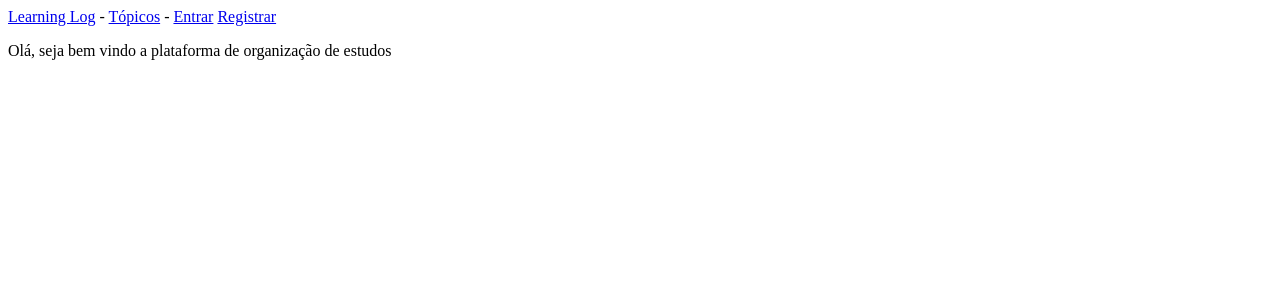
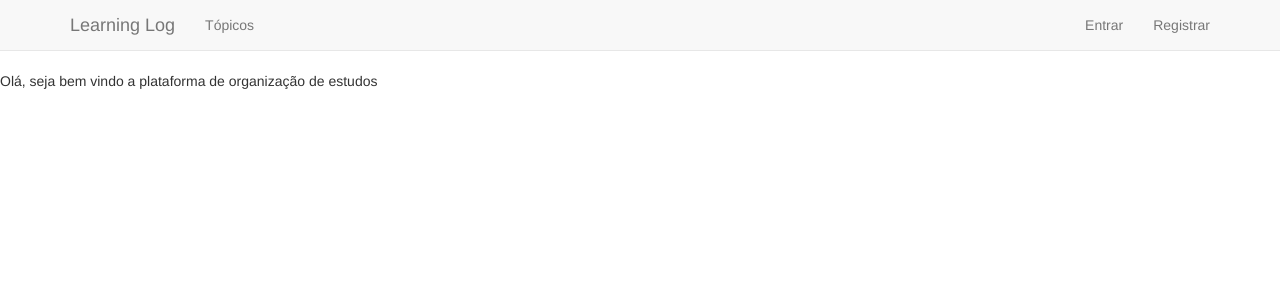
Before and after one commit to gabriel-gms/learning_log, a Django app: page / in a window 1280 px wide. Shown: the top 300 px of the page. Run offline with Django 5.2, Linux system fonts and the light colour scheme; some libraries are stand-ins or nearby versions.

Commit message:
style created

```diff
--- a/learning_log/settings.py
+++ b/learning_log/settings.py
@@ -39,6 +39,7 @@ INSTALLED_APPS = [
     'django.contrib.staticfiles',
     'learning_logs',
     'users',
+    'bootstrap3',
 ]
 
 MIDDLEWARE = [
@@ -119,3 +120,7 @@ USE_TZ = True
 STATIC_URL = 'static/'
 
 LOGIN_URL = '/users/login/'
+
+BOOTSTRAP3 = {
+    'include_jquery': True,
+}
--- a/learning_logs/templates/learning_logs/base.html
+++ b/learning_logs/templates/learning_logs/base.html
@@ -1,14 +1,59 @@
-<p>
-    <a href="{% url 'learning_logs:index' %}">Learning Log</a> -
-    <a href="{% url 'learning_logs:topics' %}">Tópicos</a> -
+<!DOCTYPE html>
+<html lang="pt-br">
+    <head>
+        <meta charset="utf-8">
+        <meta http-equiv="X-UA-Compatible" content="IE=edge">
+        <meta name="viewport" content="width=device-width, initial-scale=1">
+        <meta name="description" content="A simple app to log learning topics and entries.">
+        <meta name="keywords" content="anotações, anotação">
+        <meta name="author" content="Gabriel">
+
+        <title>Learning Log</title>
+
+        {% load bootstrap3 %}
+        {% bootstrap_css %}
+        {% bootstrap_javascript %}
+    </head>
+    <body>
+        <nav class="navbar navbar-default navbar-static-top">
+            <div class="container">
+                <div class="navbar-header">
+                    <button type="button" class="navbar-toggle collapsed" data-toggle="collapse" data-target="#navbar" aria-expanded="false">
+
+                    </button>
+                    <a class="navbar-brand" href="{% url 'learning_logs:index' %}">Learning Log</a>
+                </div>
+
+                <div id="navbar" class="collapse navbar-collapse">
+                    <ul class="nav navbar-nav">
+                        <li>
+                            <a href="{% url 'learning_logs:topics' %}">Tópicos</a>
+                        </li>
+                    </ul>
+
+                    <ul class="nav navbar-nav navbar-right">
                         {% if user.is_authenticated %}
-        Olá, {{ user.username }}!
+                            <li>
+                                <a>Olá, {{ user.username }}!</a>
+                            </li>
+                            <li>
                                 <a href="{% url 'users:logout' %}">Sair</a>
+                            </li>
                         {% else %}
+                            <li>
                                 <a href="{% url 'users:login' %}">Entrar</a>
+                            </li>
+                            <li>
                                 <a href="{% url 'users:register' %}">Registrar</a>
+                            </li>
                         {% endif %}
-</p>
+                    </ul>
+                </div>
+            </div>
+        </nav>
+    </body>
+</html>
+
 
 
 {% block content %}{% endblock content %}
```
Lines whose indentation alone changed are shown as unchanged.
